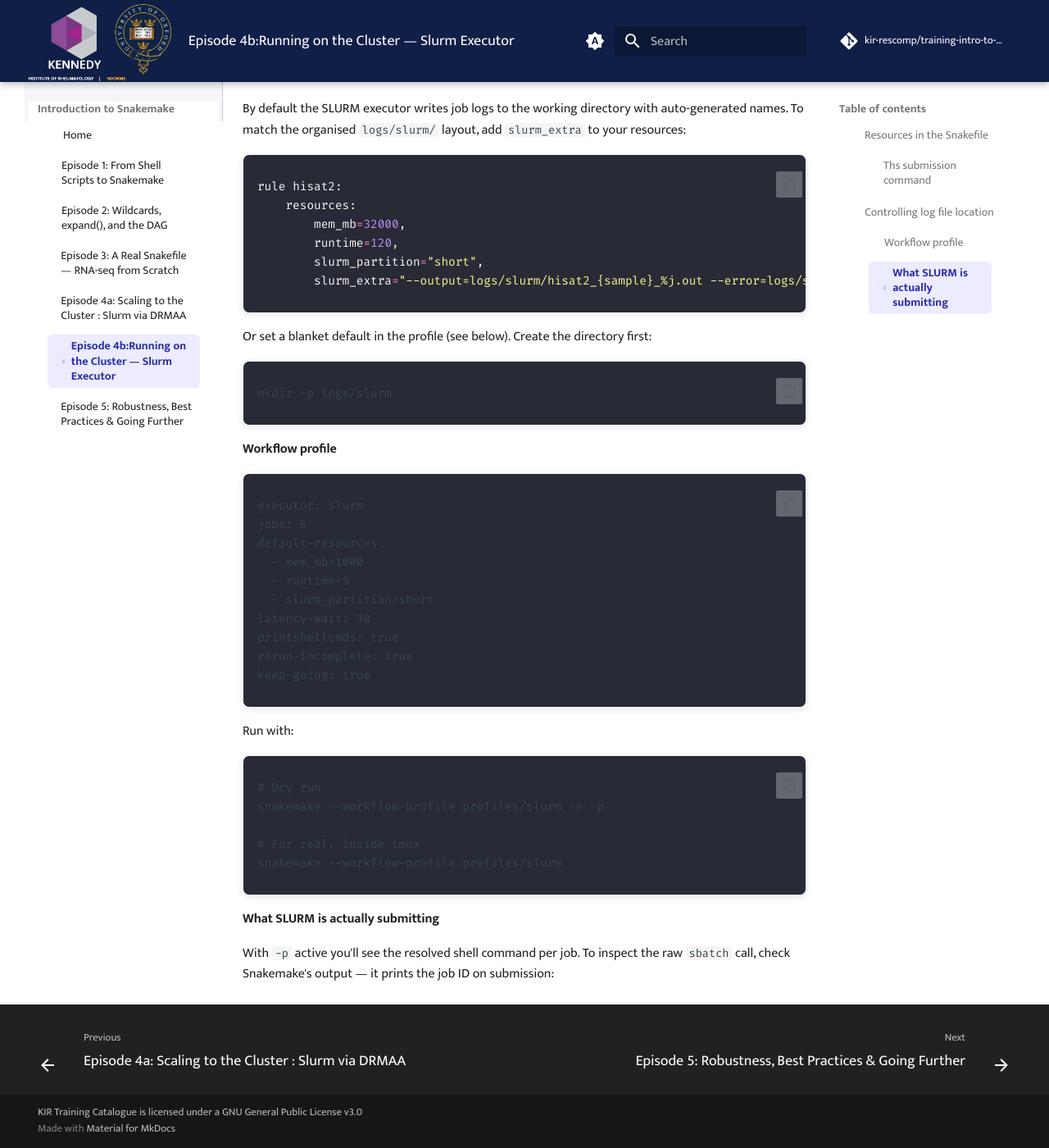
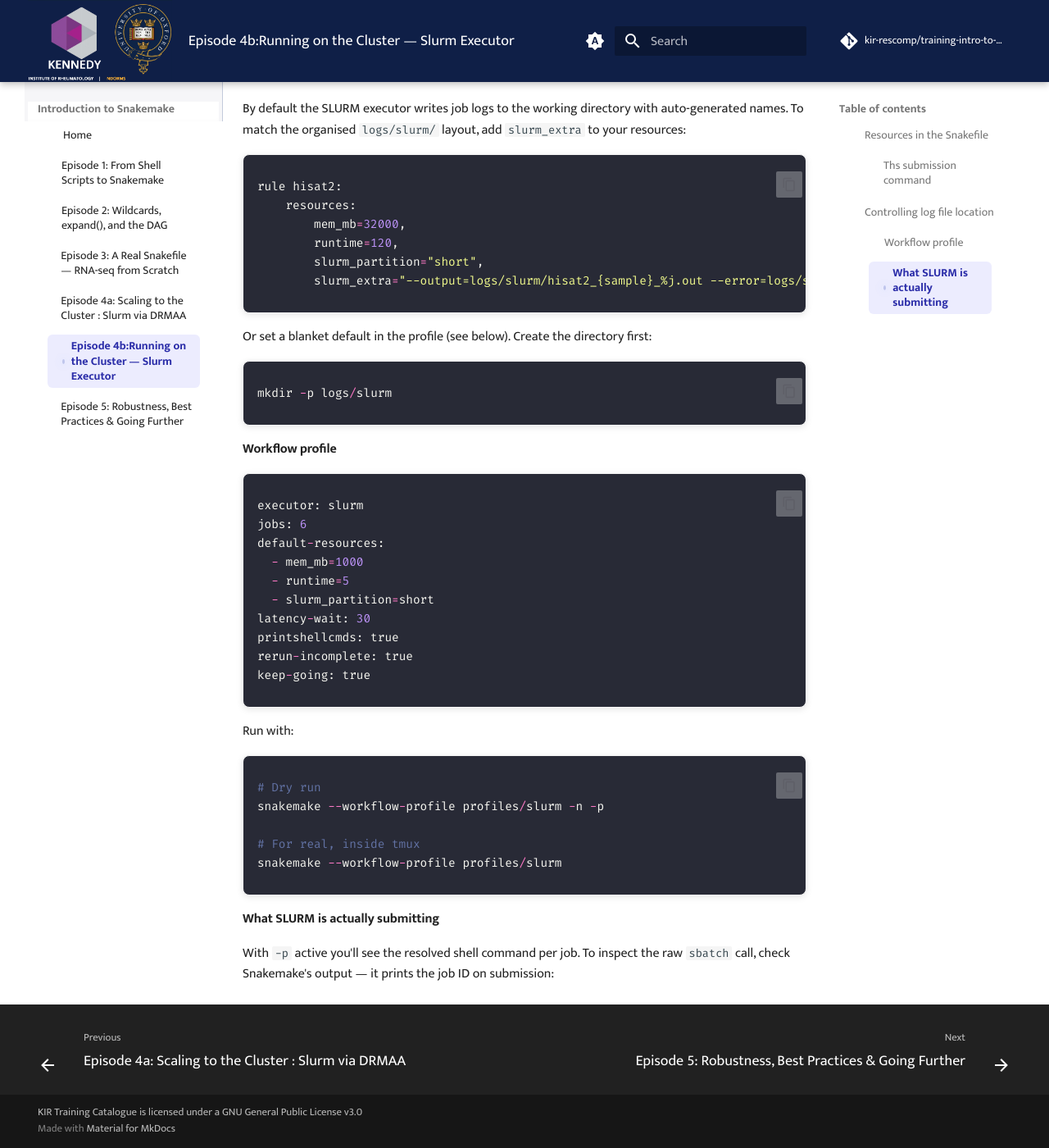
Before and after one commit to kir-rescomp/training-intro-to-snakemake, an MkDocs documentation site: the page built from docs/ep04b_slurm_executor.md, in a window 1280 px wide and 1400 px high, scrolled down 1944 px. Shown: the whole window at 82% size. Built offline with MkDocs 1.6.1 and Material for MkDocs 9.7.7, drawn with Linux system fonts in a browser that asks for light colours; comment, search, counter and statistics services are not loaded.

Commit message:
update code block to dracula

````diff
--- a/docs/ep04b_slurm_executor.md
+++ b/docs/ep04b_slurm_executor.md
@@ -92,13 +92,13 @@ rule hisat2:
 
 Or set a blanket default in the profile (see below). Create the directory first:
 
-```
+```py
 mkdir -p logs/slurm
 ```
 
 #### Workflow profile
 
-```
+```py
 executor: slurm
 jobs: 6
 default-resources:
@@ -113,14 +113,14 @@ keep-going: true
 
 Run with:
 
-```
+```py
 # Dry run
 snakemake --workflow-profile profiles/slurm -n -p
 
 # For real, inside tmux
 snakemake --workflow-profile profiles/slurm
 ```
-
+</div>
 #### What SLURM is actually submitting
 
 With `-p` active you'll see the resolved shell command per job. To inspect the raw `sbatch` call, check
````
